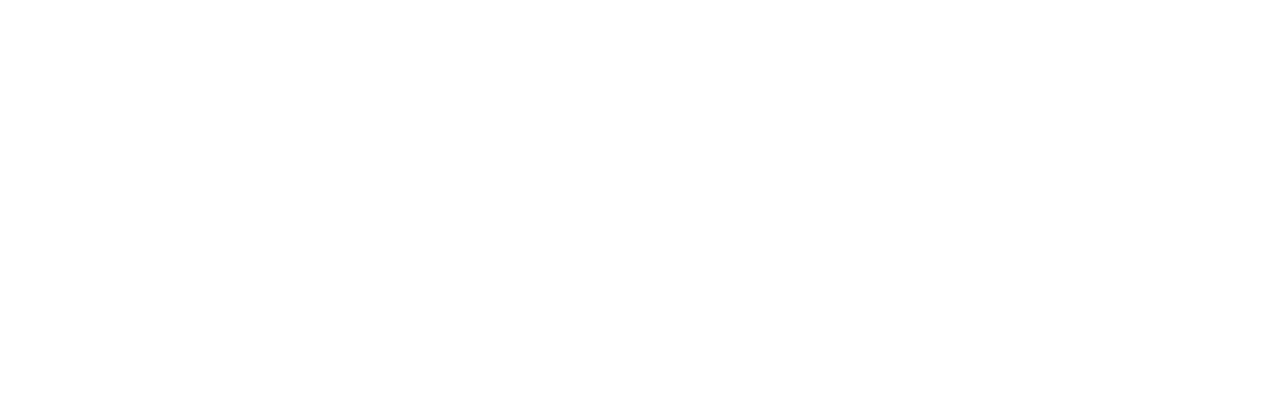
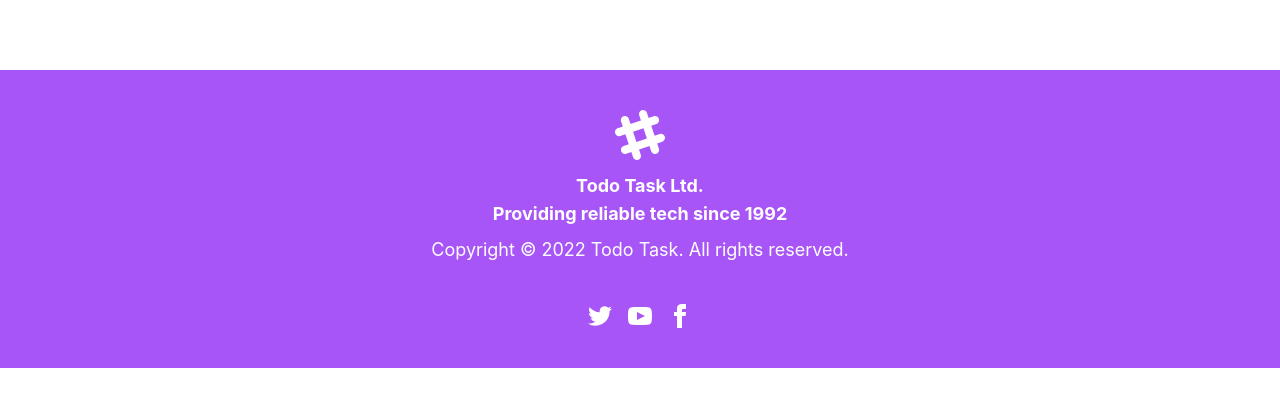
Before and after one commit to zubayer-salehin/todo-task-app-client-side, a React (Create React App) app: page / in a window 1280 px wide. Shown: the part 367-774 px from the top of the page. Built offline with nearby package versions, Linux system fonts and the light colour scheme; no server answers.

Commit message:
footer Component done

```diff
--- a/src/App.js
+++ b/src/App.js
@@ -6,6 +6,7 @@
 import Navber from './components/Navber';
 import { ToastContainer } from 'react-toastify';
 import 'react-toastify/dist/ReactToastify.css';
+import Footer from './components/Footer';
 
 
 function App() {
@@ -19,6 +20,7 @@
         <Route path="/calender" element={<Calender />} />
       </Routes>
       <ToastContainer></ToastContainer>
+      <Footer></Footer>
     </div>
   );
 }
--- a/src/components/AddTask.js
+++ b/src/components/AddTask.js
@@ -1,6 +1,7 @@
 import React, { useEffect, useState } from 'react';
 import SingleTask from './SingleTask';
 import { toast } from 'react-toastify';
+import Footer from './Footer';
 
 
 const AddTask = () => {
@@ -13,7 +14,7 @@
     const [editTask, setEditTask] = useState("");
 
     useEffect(() => {
-        fetch("http://localhost:5000/allTask")
+        fetch("https://stormy-dawn-97117.herokuapp.com/allTask")
             .then(response => response.json())
             .then(data => {
                 setTasks(data);
@@ -24,7 +25,7 @@
         e.preventDefault();
         const task = e.target.task.value;
         if (task) {
-            fetch("http://localhost:5000/addTask", {
+            fetch("https://stormy-dawn-97117.herokuapp.com/addTask", {
                 method: 'POST',
                 headers: {
                     'Content-Type': 'application/json',
@@ -43,7 +44,7 @@
     }
 
     const handleTaskDelete = (id) => {
-        fetch(`http://localhost:5000/deleteTask/${id}`, {
+        fetch(`https://stormy-dawn-97117.herokuapp.com/deleteTask/${id}`, {
             method: 'DELETE'
         })
             .then(response => response.json())
@@ -59,7 +60,7 @@
         const task = { task: editTask };
 
         if (editTask) {
-            fetch(`http://localhost:5000/taskEdit/${id}`, {
+            fetch(`https://stormy-dawn-97117.herokuapp.com/taskEdit/${id}`, {
                 method: 'PUT',
                 headers: {
                     'Content-Type': 'application/json',
@@ -79,7 +80,7 @@
         const id = t?._id;
         const task = { task: t?.task }
 
-        fetch("http://localhost:5000/completeTask", {
+        fetch("https://stormy-dawn-97117.herokuapp.com/completeTask", {
             method: 'POST',
             headers: {
                 'Content-Type': 'application/json',
@@ -92,7 +93,7 @@
                 toast.success("Task completed");
             })
 
-        fetch(`http://localhost:5000/deleteTask/${id}`, {
+        fetch(`https://stormy-dawn-97117.herokuapp.com/deleteTask/${id}`, {
             method: 'DELETE'
         })
             .then(response => response.json())
--- a/src/components/CompleteTask.js
+++ b/src/components/CompleteTask.js
@@ -8,7 +8,7 @@
     const [completeTaskdeletecount, setCompleteTaskdeletecount] = useState(0);
 
     useEffect(() => {
-        fetch("http://localhost:5000/allCompleteTask")
+        fetch("https://stormy-dawn-97117.herokuapp.com/allCompleteTask")
             .then(response => response.json())
             .then(data => {
                 setCompleteTasks(data);
@@ -16,7 +16,7 @@
     }, [completeTaskdeletecount])
 
     const handleTaskDelete = (id) => {
-        fetch(`http://localhost:5000/deleteCompleteTask/${id}`, {
+        fetch(`https://stormy-dawn-97117.herokuapp.com/deleteCompleteTask/${id}`, {
             method: 'DELETE'
         })
             .then(response => response.json())
@@ -32,7 +32,7 @@
         <div className='text-center'>
             <h2 className='text-2xl font-medium mt-8 mb-6'>Completed Task</h2>
             <ul className='flex justify-center'>
-                <div className="sm:w-4/12 overflow-x-auto">
+                <div className="sm:w-4/12  overflow-x-auto">
                     <table className="table w-full">
                         <thead>
                             <tr>
--- /dev/null
+++ b/src/components/Footer.js
@@ -0,0 +1,24 @@
+import React from 'react';
+
+const Footer = () => {
+    return (
+        <footer class="footer footer-center p-10 bg-purple-500 text-primary-content mt-32">
+            <div>
+                <svg width="50" height="50" viewBox="0 0 24 24" xmlns="http://www.w3.org/2000/svg" fill-rule="evenodd" clip-rule="evenodd" class="inline-block fill-current"><path d="M22.672 15.226l-2.432.811.841 2.515c.33 1.019-.209 2.127-1.23 2.456-1.15.325-2.148-.321-2.463-1.226l-.84-2.518-5.013 1.677.84 2.517c.391 1.203-.434 2.542-1.831 2.542-.88 0-1.601-.564-1.86-1.314l-.842-2.516-2.431.809c-1.135.328-2.145-.317-2.463-1.229-.329-1.018.211-2.127 1.231-2.456l2.432-.809-1.621-4.823-2.432.808c-1.355.384-2.558-.59-2.558-1.839 0-.817.509-1.582 1.327-1.846l2.433-.809-.842-2.515c-.33-1.02.211-2.129 1.232-2.458 1.02-.329 2.13.209 2.461 1.229l.842 2.515 5.011-1.677-.839-2.517c-.403-1.238.484-2.553 1.843-2.553.819 0 1.585.509 1.85 1.326l.841 2.517 2.431-.81c1.02-.33 2.131.211 2.461 1.229.332 1.018-.21 2.126-1.23 2.456l-2.433.809 1.622 4.823 2.433-.809c1.242-.401 2.557.484 2.557 1.838 0 .819-.51 1.583-1.328 1.847m-8.992-6.428l-5.01 1.675 1.619 4.828 5.011-1.674-1.62-4.829z"></path></svg>
+                <p class="font-bold text-lg pt-1">
+                    Todo Task Ltd. <br />Providing reliable tech since 1992
+                </p>
+                <p className='text-lg'>Copyright © 2022 Todo Task. All rights reserved.</p>
+            </div>
+            <div>
+                <div class="grid grid-flow-col gap-4">
+                    <a><svg xmlns="http://www.w3.org/2000/svg" width="24" height="24" viewBox="0 0 24 24" class="fill-current"><path d="M24 4.557c-.883.392-1.832.656-2.828.775 1.017-.609 1.798-1.574 2.165-2.724-.951.564-2.005.974-3.127 1.195-.897-.957-2.178-1.555-3.594-1.555-3.179 0-5.515 2.966-4.797 6.045-4.091-.205-7.719-2.165-10.148-5.144-1.29 2.213-.669 5.108 1.523 6.574-.806-.026-1.566-.247-2.229-.616-.054 2.281 1.581 4.415 3.949 4.89-.693.188-1.452.232-2.224.084.626 1.956 2.444 3.379 4.6 3.419-2.07 1.623-4.678 2.348-7.29 2.04 2.179 1.397 4.768 2.212 7.548 2.212 9.142 0 14.307-7.721 13.995-14.646.962-.695 1.797-1.562 2.457-2.549z"></path></svg></a>
+                    <a><svg xmlns="http://www.w3.org/2000/svg" width="24" height="24" viewBox="0 0 24 24" class="fill-current"><path d="M19.615 3.184c-3.604-.246-11.631-.245-15.23 0-3.897.266-4.356 2.62-4.385 8.816.029 6.185.484 8.549 4.385 8.816 3.6.245 11.626.246 15.23 0 3.897-.266 4.356-2.62 4.385-8.816-.029-6.185-.484-8.549-4.385-8.816zm-10.615 12.816v-8l8 3.993-8 4.007z"></path></svg></a>
+                    <a><svg xmlns="http://www.w3.org/2000/svg" width="24" height="24" viewBox="0 0 24 24" class="fill-current"><path d="M9 8h-3v4h3v12h5v-12h3.642l.358-4h-4v-1.667c0-.955.192-1.333 1.115-1.333h2.885v-5h-3.808c-3.596 0-5.192 1.583-5.192 4.615v3.385z"></path></svg></a>
+                </div>
+            </div>
+        </footer>
+    );
+};
+
+export default Footer;
```
Also changed, not shown: src/index.css (line endings or trailing spaces).
